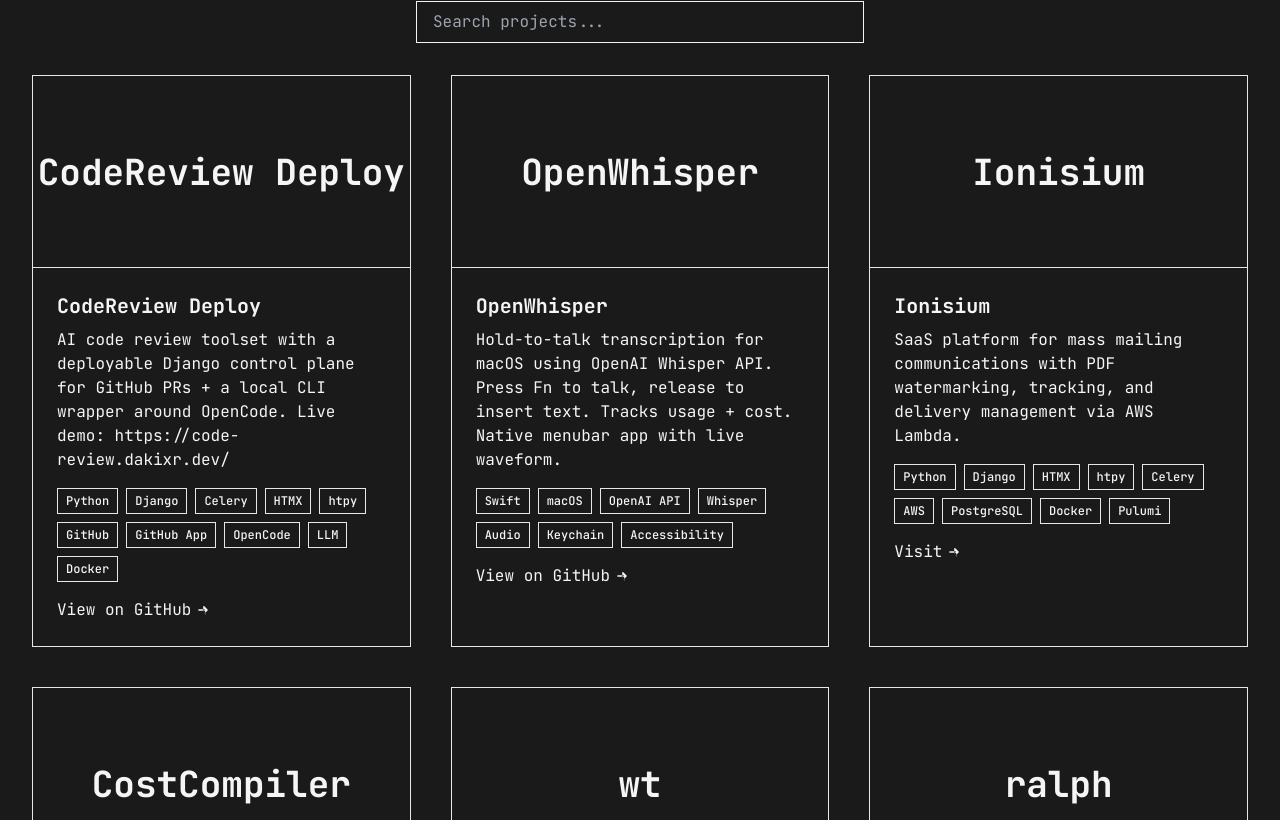
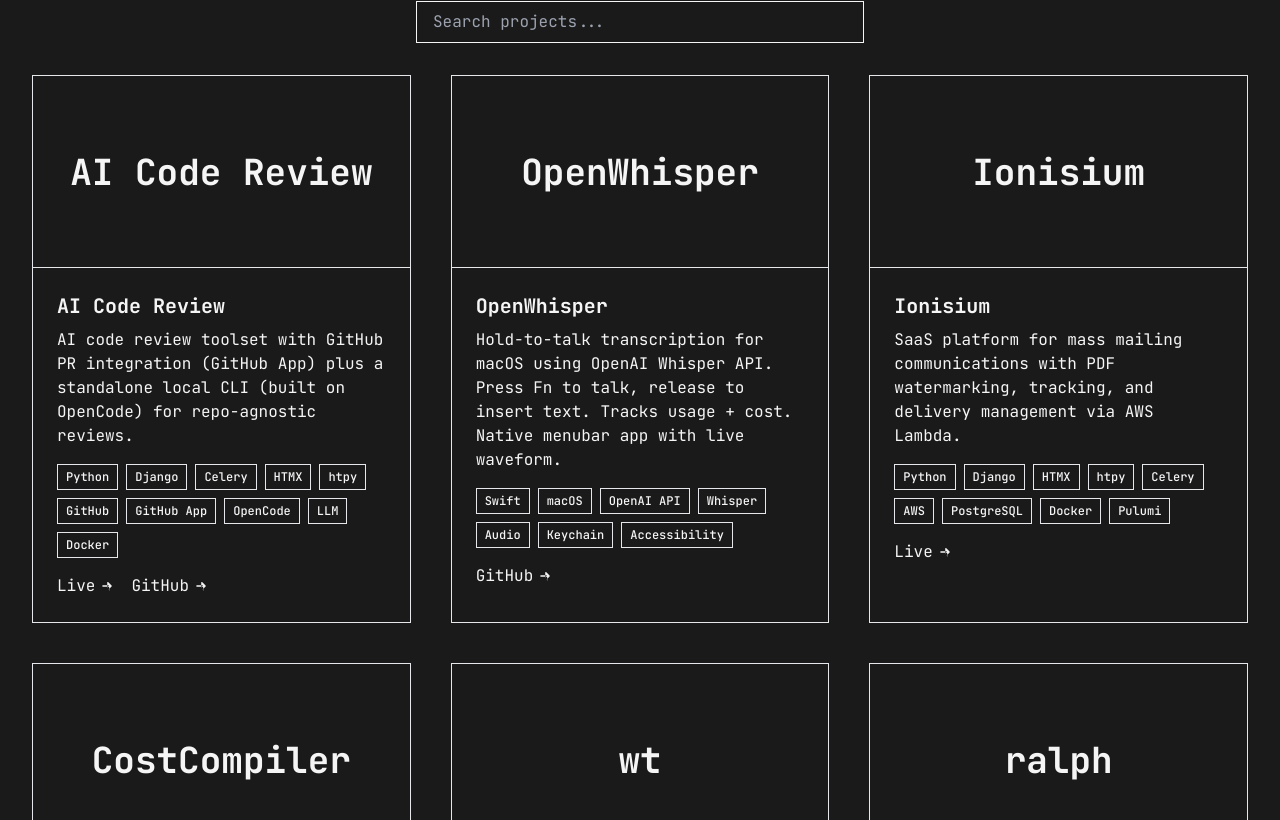
Before and after one commit to dakixr/me, a Next.js app: page / in a window 1280 px wide. Shown: the part 1120-1940 px from the top of the page. Built offline with nearby package versions, Linux system fonts and the light colour scheme; no server answers.

Commit message:
Update AI Code Review project links

```diff
--- a/src/components/ProjectsSection.tsx
+++ b/src/components/ProjectsSection.tsx
@@ -6,7 +6,11 @@
 type Project = {
   title: string;
   description: string;
+  /** Fallback single link (legacy) */
   link?: string;
+  /** Preferred explicit links */
+  liveLink?: string;
+  githubLink?: string;
   image: string;
   technologies: string[];
 };
@@ -17,9 +21,10 @@
 
   const projects: Project[] = [
     {
-      title: 'CodeReview Deploy',
-      description: 'AI code review toolset with a deployable Django control plane for GitHub PRs + a local CLI wrapper around OpenCode. Live demo: https://code-review.dakixr.dev/',
-      link: 'https://github.com/dakixr/code-review',
+      title: 'AI Code Review',
+      description: 'AI code review toolset with GitHub PR integration (GitHub App) plus a standalone local CLI (built on OpenCode) for repo-agnostic reviews.',
+      liveLink: 'https://code-review.dakixr.dev/',
+      githubLink: 'https://github.com/dakixr/code-review',
       image: '/projects/code-review.jpg',
       technologies: ['Python', 'Django', 'Celery', 'HTMX', 'htpy', 'GitHub', 'GitHub App', 'OpenCode', 'LLM', 'Docker'],
     },
@@ -155,18 +160,36 @@
                     </span>
                   ))}
                 </div>
-{project.link && (
+{(project.liveLink || project.githubLink || project.link) && (
+                  <div className="flex flex-wrap gap-4">
+                    {(project.liveLink || (project.link && !project.link.includes('github.com') ? project.link : undefined)) && (
                       <a
-                    href={project.link}
+                        href={project.liveLink || project.link}
                         target="_blank"
                         rel="noopener noreferrer"
                         className="inline-flex items-center text-dark dark:text-light hover:underline transition-colors duration-300"
                       >
-                    {project.link.includes('github.com') ? 'View on GitHub' : 'Visit'}
+                        Live
                         <svg className="w-4 h-4 ml-1" fill="currentColor" viewBox="0 0 20 20" xmlns="http://www.w3.org/2000/svg">
                           <path fillRule="evenodd" d="M10.293 5.293a1 1 0 011.414 0l4 4a1 1 0 010 1.414l-4 4a1 1 0 01 1.414 1.414L12.586 11H5a1 1 0 110-2h7.586l-2.293 2.293a1 1 0 010 1.414z" clipRule="evenodd"></path>
                         </svg>
                       </a>
+                    )}
+
+                    {(project.githubLink || (project.link && project.link.includes('github.com') ? project.link : undefined)) && (
+                      <a
+                        href={project.githubLink || project.link}
+                        target="_blank"
+                        rel="noopener noreferrer"
+                        className="inline-flex items-center text-dark dark:text-light hover:underline transition-colors duration-300"
+                      >
+                        GitHub
+                        <svg className="w-4 h-4 ml-1" fill="currentColor" viewBox="0 0 20 20" xmlns="http://www.w3.org/2000/svg">
+                          <path fillRule="evenodd" d="M10.293 5.293a1 1 0 011.414 0l4 4a1 1 0 010 1.414l-4 4a1 1 0 01 1.414 1.414L12.586 11H5a1 1 0 110-2h7.586l-2.293 2.293a1 1 0 010 1.414z" clipRule="evenodd"></path>
+                        </svg>
+                      </a>
+                    )}
+                  </div>
                 )}
               </div>
             </div>
```
Lines whose indentation alone changed are shown as unchanged.
